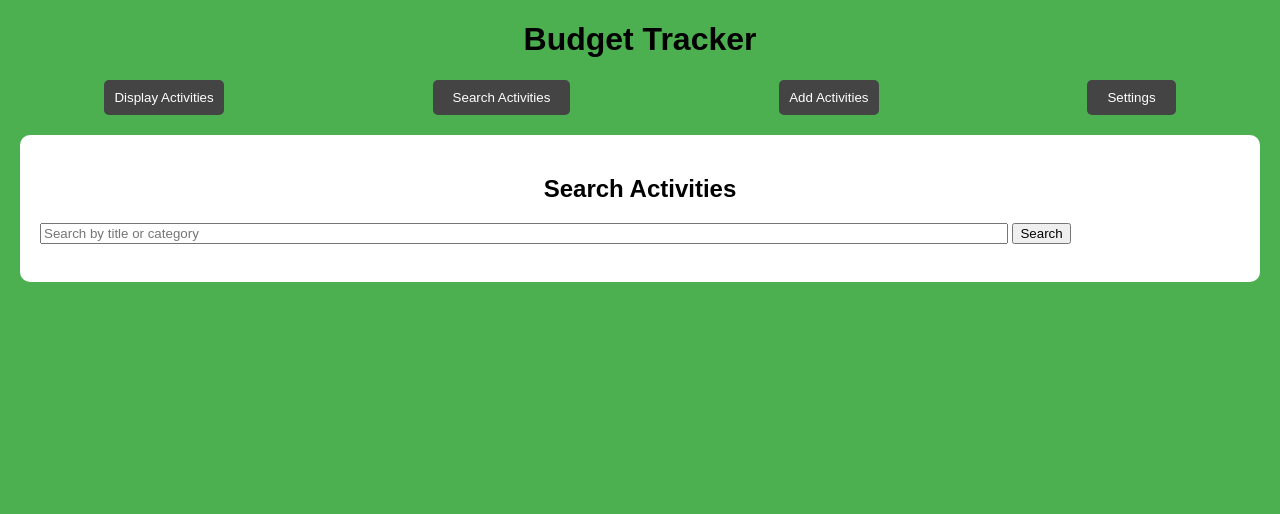
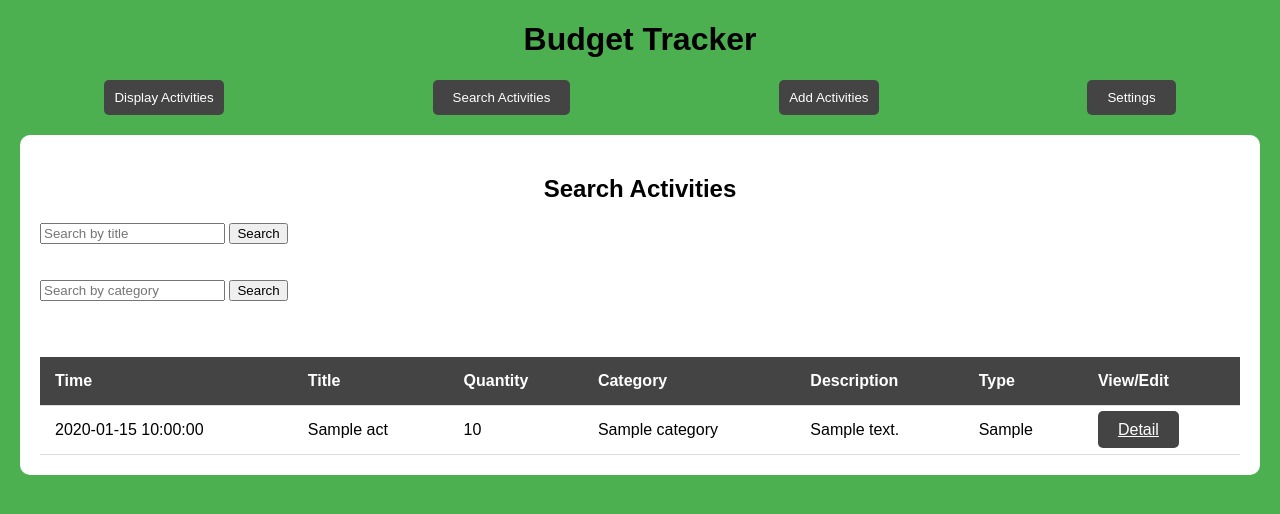
Before and after one commit to software-students-fall2023/2-web-app-exercise-hehexd, a Flask app: template app/templates/srch.html in a window 1280 px wide. Shown: the top 514 px of the page. Run offline with Flask 3, Linux system fonts and the light colour scheme; the template is opened without the code that fills it: most values are stand-ins (such as "Sample title", 1, 10 or a date in 2020); parts of the project's set-up code (start-up, migrations or seed data) failed here and were passed over.

Commit message:
html and css

```diff
--- a/app/templates/editAct.html
+++ b/app/templates/editAct.html
@@ -5,6 +5,7 @@
 {% block content %}
     <h2>Edit Activity</h2>
     <div>
+        <form action="/editAct" method="POST">
         <label for="time">Time:</label>
         <input type="text" id="time" value="{{ act.time }}">
         <br><br>
@@ -34,5 +35,6 @@
         <button href="/viewAct">Update Activity</button>
         <br><br>
         <a href="/delete?id={{act.event_id}}"><button>Delete Activity</button></a>
+    </form>
     </div>
 {% endblock %}
--- a/app/templates/setting.html
+++ b/app/templates/setting.html
@@ -5,6 +5,7 @@
 {% block content %}
     <h2>Settings</h2>
     <div>
+        <form action="/setting" method="POST">
         <h3>Change Password</h3>
         <label for="currentPassword">Current Password:</label>
         <input type="password" id="currentPassword" required><br><br>
@@ -20,6 +21,7 @@
         <label for="confirmDelete">To delete your account, type 'DELETE' below:</label>
         <input type="text" id="confirmDelete" required><br><br>
         <button onclick="deleteAccount()">Delete Account</button>
+    </form>
     </div>
 
     <script>
--- a/app/templates/srch.html
+++ b/app/templates/srch.html
@@ -1,20 +1,48 @@
+
 {% extends "base.html" %}
 
 {% block title %}Search Activities{% endblock %}
 
 {% block content %}
     <h2>Search Activities</h2>
-    <div>
-        <input type="text" id="searchInput" placeholder="Search by title or category">
-        <button onclick="searchActivities()">Search</button>
+    <form action="/search" method="get">
+        <div>
+            <input type="text" name="title" placeholder="Search by title">
+            <button type="submit">Search</button>
+        </div>
         <br><br>
-        <div id="searchResults"></div>
-    </div>
+        <div>
+            <input type="text" name="category" placeholder="Search by category">
+            <button type="submit">Search</button>
+        </div>
+    </form>
+    <br><br>
+    <div id="searchResults"></div>
 
-    <script>
-        function searchActivities() {
-            var searchTerm = document.getElementById("searchInput").value;
-            // Perform an AJAX request to search for activities
-        }
-    </script>
+    <table>
+        <thead>
+            <tr>
+                <th>Time</th>
+                <th>Title</th>
+                <th>Quantity</th>
+                <th>Category</th>
+                <th>Description</th>
+                <th>Type</th>
+                <th>View/Edit</th>
+            </tr>
+        </thead>
+        <tbody>
+            {% for act in Acts %}
+            <tr>
+                <td>{{ act.time }}</td>
+                <td>{{ act.title }}</td>
+                <td>{{ act.quantity }}</td>
+                <td>{{ act.category }}</td>
+                <td>{{ act.description }}</td>
+                <td>{{ act.event_type }}</td>
+                <td><a href="/act?id={{act.event_id}}" class="button">Detail</a></td>
+            </tr>
+            {% endfor %}
+        </tbody>
+    </table>
 {% endblock %}
--- a/app/templates/viewAct.html
+++ b/app/templates/viewAct.html
@@ -5,6 +5,7 @@
 {% block content %}
     <h2>Activity Information</h2>
     <div>
+        <form action="/act" method="get">
         <label for="time">Time:</label>
         <span id="time">{{ act.time }}</span>
         <br><br>
@@ -24,5 +25,6 @@
         <span id="event_type">{{ act.event_type }}</span>
         <br><br>
         <a href="/editAct?id={{ act.event_id }}">Edit Activity</a>
+    </form>
     </div>
 {% endblock %}
```
Also changed, not shown: app/templates/addSav.html (added, +18 -0 lines).
